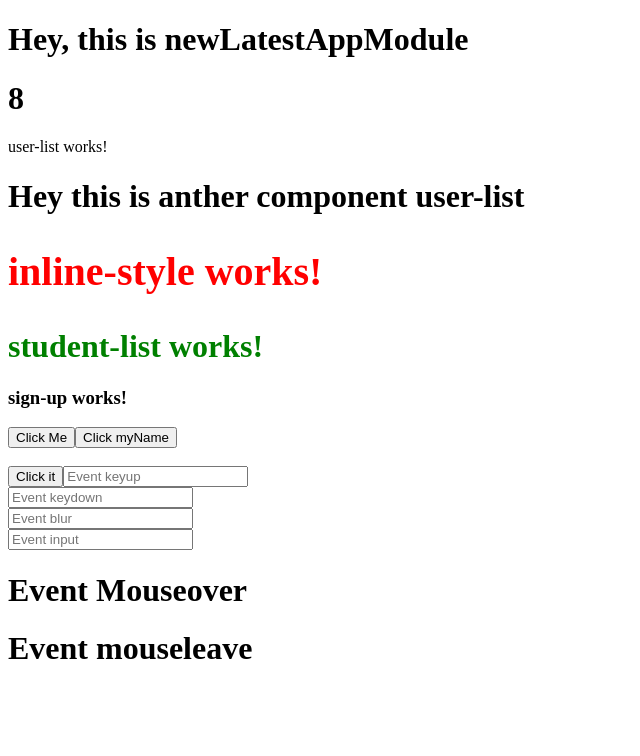
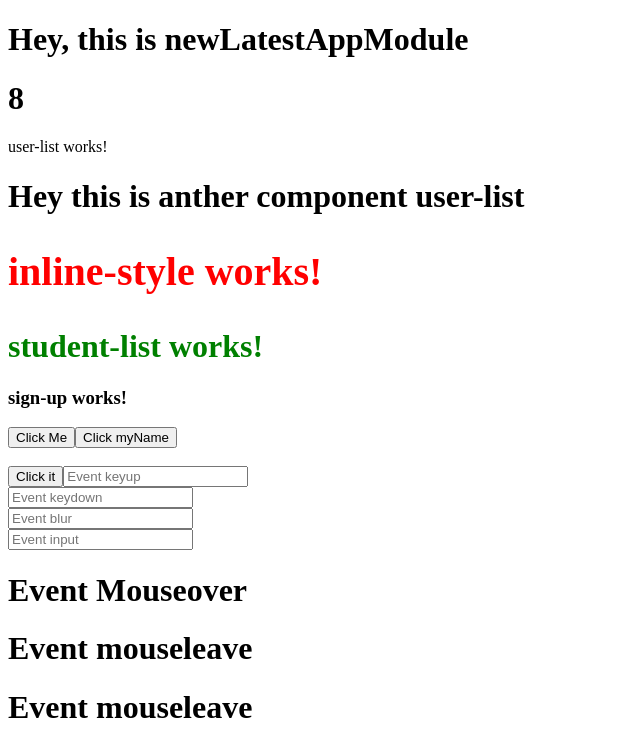
Before and after one commit to asadullahjamil0/newLatestAppModule, an Angular app: page / in a window 1280 px wide. Shown: the top 756 px of the page, without its empty margins (0-640 px from the left). Built offline with nearby package versions, Linux system fonts and the light colour scheme.

Commit message:
minor change

```diff
--- a/src/app/app.component.html
+++ b/src/app/app.component.html
@@ -19,3 +19,4 @@
 
 <h1 (mouseover)="getData('over')">Event Mouseover</h1>
 <h1 (mouseleave)="getData('leave')">Event mouseleave</h1>
+<h1 (mouseleave)="getData('leave')">Event mouseleave</h1>
```
